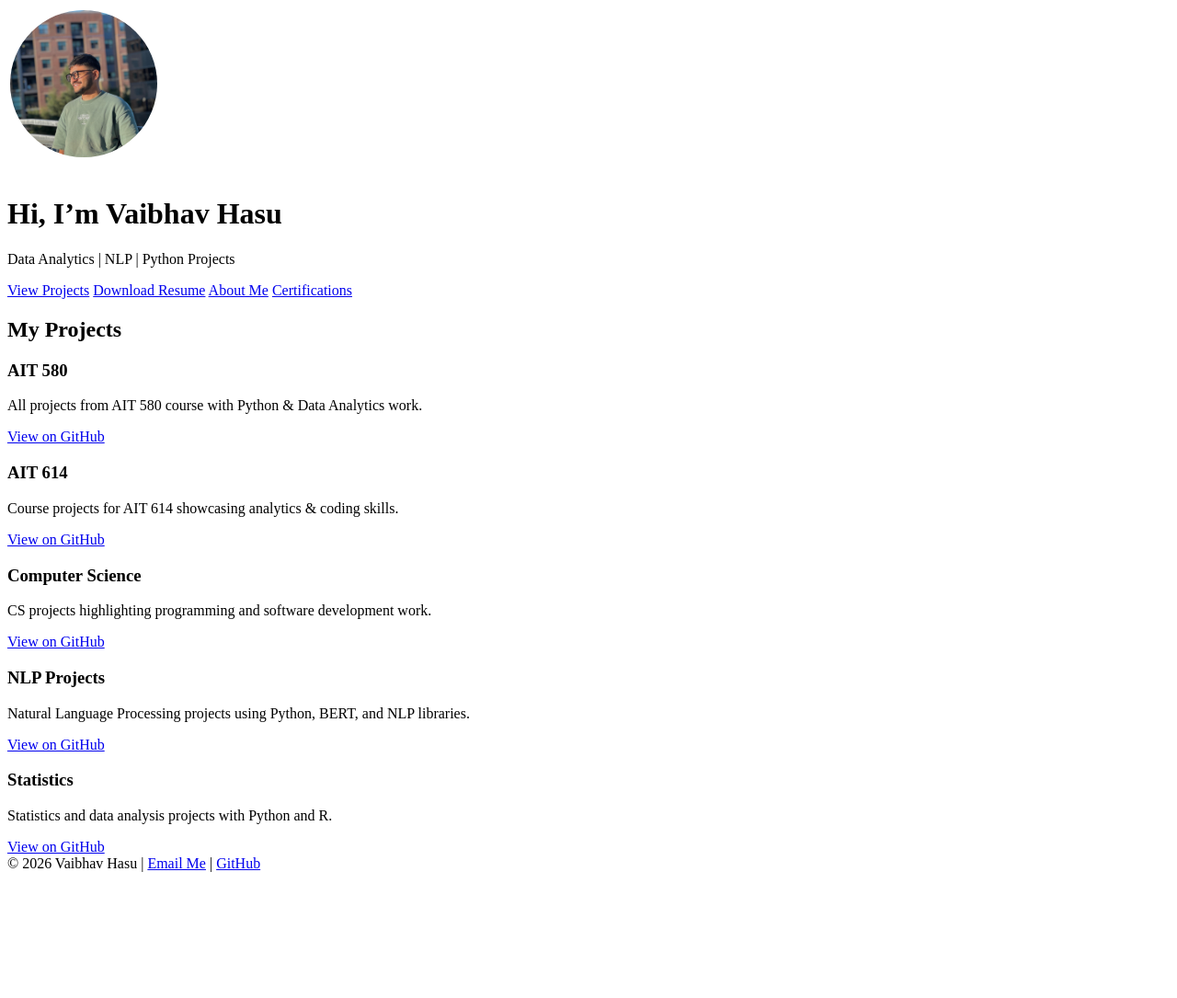
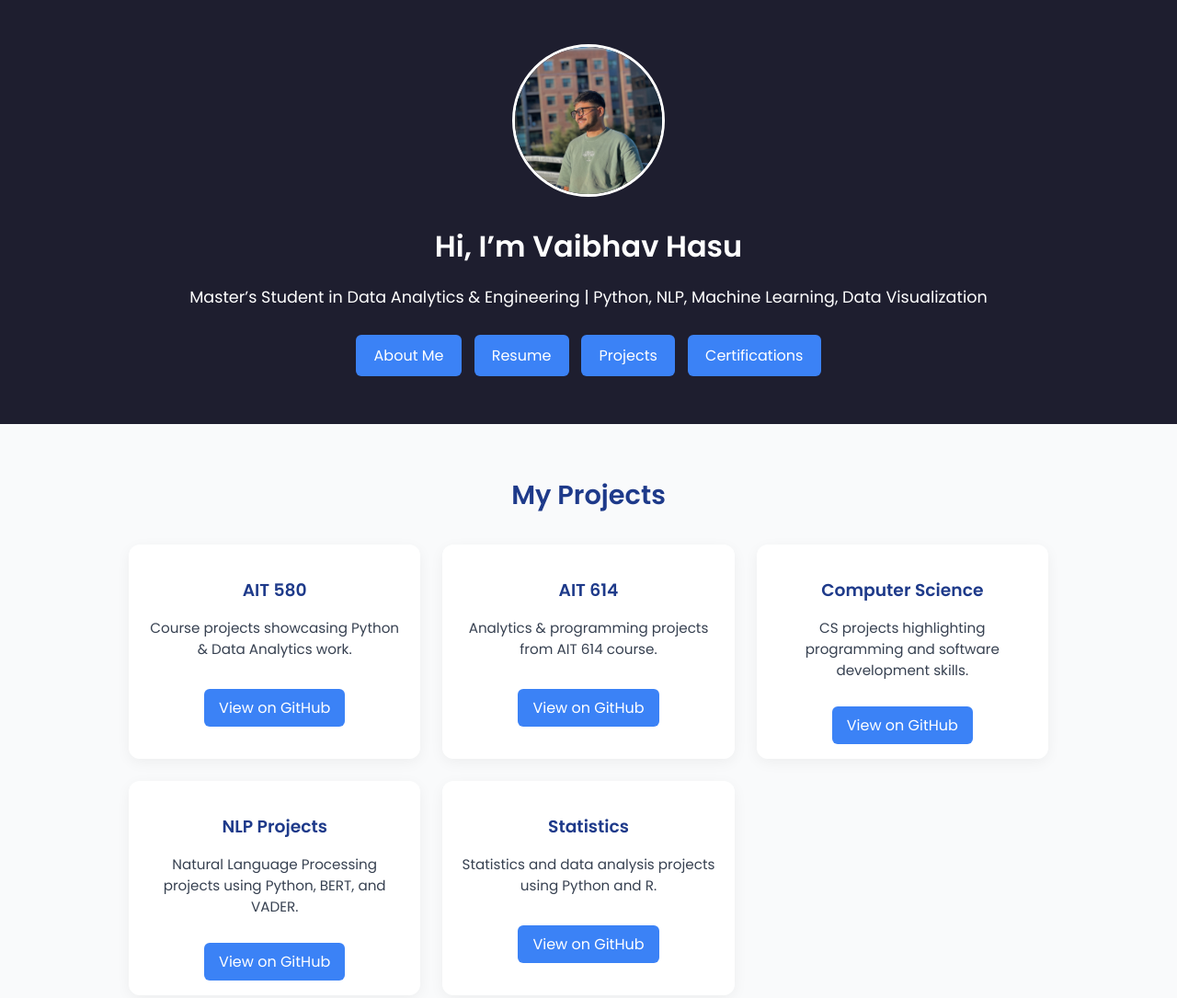
Before and after one commit to VaibhavHasu/vaibhavhasu.github.io, a plain HTML site: page index.html in a window 1280 px wide. Shown: the whole page at 92% size. Before the commit the page ends 956 px from the top, so only its background shows below. Drawn offline with Linux system fonts and the light colour scheme.

Commit message:
Update index.html

```diff
--- a/index.html
+++ b/index.html
@@ -4,19 +4,131 @@
   <meta charset="UTF-8">
   <meta name="viewport" content="width=device-width, initial-scale=1.0">
   <title>Vaibhav Hasu | Portfolio</title>
+  <link href="https://fonts.googleapis.com/css2?family=Poppins:wght@400;600&display=swap" rel="stylesheet">
   <link rel="stylesheet" href="style.css">
+  <style>
+    /* Temporary inline styles if you want quick adjustments without changing style.css */
+    body {
+      font-family: 'Poppins', sans-serif;
+      margin: 0;
+      background-color: #f9fafb;
+      color: #1f2937;
+      animation: fadeIn 1s ease forwards;
+      opacity: 0;
+    }
+
+    @keyframes fadeIn { to { opacity: 1; } }
+
+    header.hero {
+      text-align: center;
+      padding: 3rem 1rem;
+      background-color: #1e1e2f;
+      color: #fff;
+    }
+
+    header.hero img {
+      width: 160px;
+      height: 160px;
+      border-radius: 50%;
+      object-fit: cover;
+      border: 3px solid #fff;
+      margin-bottom: 15px;
+    }
+
+    header.hero h1 {
+      margin: 0.5rem 0;
+      font-size: 2rem;
+    }
+
+    header.hero p {
+      font-size: 1.1rem;
+      margin-bottom: 1.5rem;
+    }
+
+    header.hero .btn {
+      background-color: #3b82f6;
+      color: #fff;
+      text-decoration: none;
+      padding: 0.6rem 1.2rem;
+      border-radius: 6px;
+      margin: 0.3rem;
+      display: inline-block;
+      transition: background 0.3s;
+    }
+
+    header.hero .btn:hover { background-color: #2563eb; }
+
+    section#projects {
+      padding: 2rem 1rem;
+      max-width: 1000px;
+      margin: auto;
+    }
+
+    section#projects h2 {
+      text-align: center;
+      font-size: 1.8rem;
+      color: #1e3a8a;
+      margin-bottom: 2rem;
+    }
+
+    .project-cards {
+      display: grid;
+      grid-template-columns: repeat(auto-fit, minmax(250px, 1fr));
+      gap: 1.5rem;
+    }
+
+    .project-card {
+      background: #fff;
+      border-radius: 12px;
+      padding: 1rem;
+      box-shadow: 0 4px 15px rgba(0,0,0,0.05);
+      text-align: center;
+      transition: transform 0.3s;
+    }
+
+    .project-card:hover { transform: translateY(-5px); }
+
+    .project-card h3 {
+      margin-bottom: 0.8rem;
+      color: #1e3a8a;
+    }
+
+    .project-card p {
+      font-size: 0.95rem;
+      color: #374151;
+      min-height: 50px;
+    }
+
+    .project-card a {
+      display: inline-block;
+      margin-top: 0.8rem;
+      background-color: #3b82f6;
+      color: #fff;
+      padding: 0.5rem 1rem;
+      border-radius: 6px;
+      text-decoration: none;
+      transition: background 0.3s;
+    }
+
+    .project-card a:hover { background-color: #2563eb; }
+
+    @media(max-width:768px) {
+      header.hero img { width: 120px; height: 120px; }
+      header.hero h1 { font-size: 1.6rem; }
+    }
+  </style>
 </head>
 <body>
 
   <!-- Hero Section -->
   <header class="hero">
-  <img src="images/Profile.jpeg" alt="Vaibhav Hasu" class="profile-pic">
+    <img src="images/Profile.jpeg" alt="Vaibhav Hasu">
     <h1>Hi, I’m Vaibhav Hasu</h1>
-  <p>Data Analytics | NLP | Python Projects</p>
+    <p>Master’s Student in Data Analytics & Engineering | Python, NLP, Machine Learning, Data Visualization</p>
     <div>
-    <a href="#projects" class="btn">View Projects</a>
-    <a href="Vaibhav-Hasu_Resume.pdf" target="_blank" class="btn">Download Resume</a>
       <a href="about.html" class="btn">About Me</a>
+      <a href="Vaibhav-Hasu_Resume.pdf" target="_blank" class="btn">Resume</a>
+      <a href="#projects" class="btn">Projects</a>
       <a href="certifications.html" class="btn">Certifications</a>
     </div>
   </header>
@@ -28,51 +140,36 @@
 
       <div class="project-card">
         <h3>AIT 580</h3>
-      <p>All projects from AIT 580 course with Python & Data Analytics work.</p>
+        <p>Course projects showcasing Python & Data Analytics work.</p>
         <a href="https://github.com/VaibhavHasu/Projects-/tree/main/VhasuProjects/AIT580" target="_blank">View on GitHub</a>
       </div>
 
       <div class="project-card">
         <h3>AIT 614</h3>
-      <p>Course projects for AIT 614 showcasing analytics & coding skills.</p>
+        <p>Analytics & programming projects from AIT 614 course.</p>
         <a href="https://github.com/VaibhavHasu/Projects-/tree/main/VhasuProjects/AIT614" target="_blank">View on GitHub</a>
       </div>
 
       <div class="project-card">
         <h3>Computer Science</h3>
-      <p>CS projects highlighting programming and software development work.</p>
+        <p>CS projects highlighting programming and software development skills.</p>
         <a href="https://github.com/VaibhavHasu/Projects-/tree/main/VhasuProjects/CS" target="_blank">View on GitHub</a>
       </div>
 
       <div class="project-card">
         <h3>NLP Projects</h3>
-      <p>Natural Language Processing projects using Python, BERT, and NLP libraries.</p>
+        <p>Natural Language Processing projects using Python, BERT, and VADER.</p>
         <a href="https://github.com/VaibhavHasu/Projects-/tree/main/VhasuProjects/NLP" target="_blank">View on GitHub</a>
       </div>
 
       <div class="project-card">
         <h3>Statistics</h3>
-      <p>Statistics and data analysis projects with Python and R.</p>
+        <p>Statistics and data analysis projects using Python and R.</p>
         <a href="https://github.com/VaibhavHasu/Projects-/tree/main/VhasuProjects/Stats" target="_blank">View on GitHub</a>
       </div>
 
     </div>
   </section>
 
-<!-- Footer -->
-<footer>
-  &copy; 2026 Vaibhav Hasu | <a href="mailto:hasuvaibhav@gmail.com">Email Me</a> | <a href="https://github.com/VaibhavHasu" target="_blank">GitHub</a>
-</footer>
-
-<!-- Smooth Scroll Script -->
-<script>
-document.querySelectorAll('a[href^="#"]').forEach(anchor=>{
-  anchor.addEventListener('click', function(e){
-    e.preventDefault();
-    document.querySelector(this.getAttribute('href')).scrollIntoView({ behavior:'smooth' });
-  });
-});
-</script>
-
 </body>
 </html>
```
Lines whose indentation alone changed are shown as unchanged.
